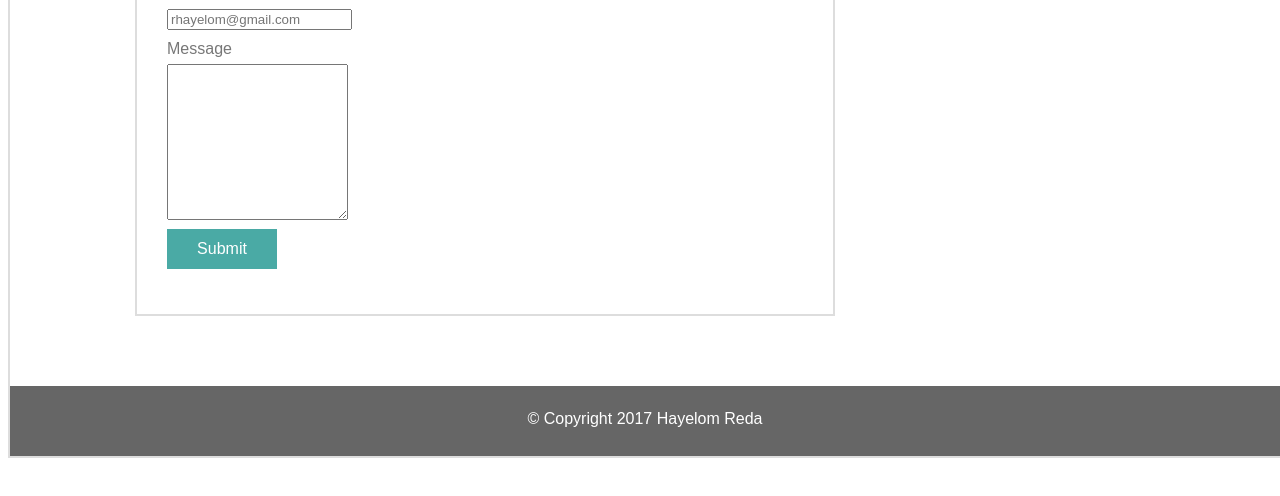
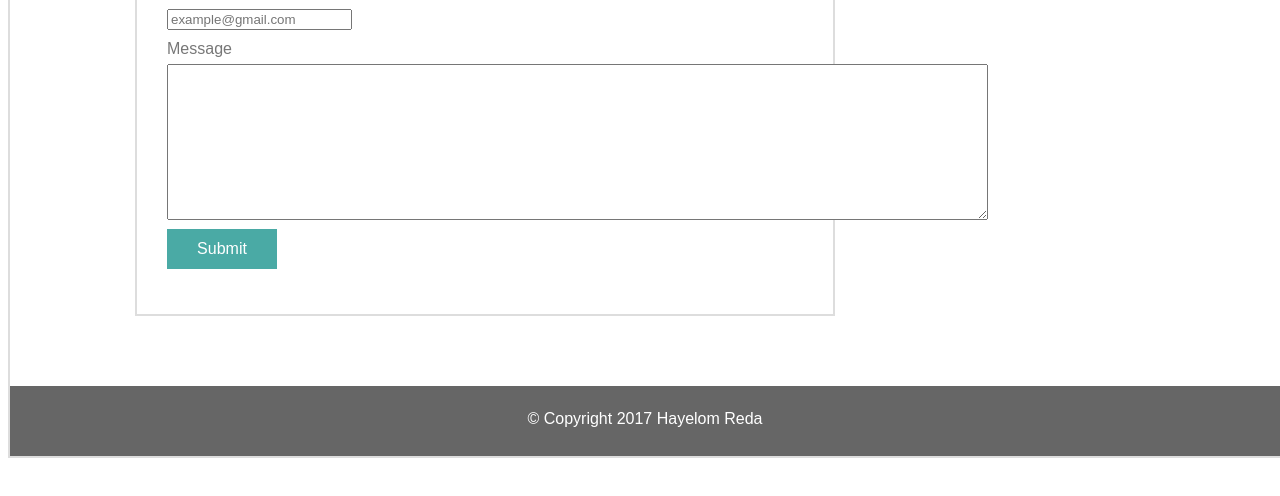
Before and after one commit to HayelomR/Basic-portfolio, a plain HTML site: page contact.html in a window 1280 px wide. Shown: the part 282-778 px from the top of the page. Drawn offline with Linux system fonts and the light colour scheme.

Commit message:
minor changes

```diff
--- a/contact.html
+++ b/contact.html
@@ -25,13 +25,11 @@
           <h2>Contact</h2>
           <form id="contact">
             <label for="name">Name</label><br>
-				<input id="name" type="text" autocomplete="username" placeholder="Jon Doe" required><br>
+            <input id="name" type="text"placeholder="Jon Doe" required><br>
             <label for="email">Email</label><br>
-				<input id="email" type="email" name="email" autocomplete="email"
-					   placeholder="rhayelom@gmail.com" required><br>
+            <input id="email" type="email" name="email"placeholder="example@gmail.com" required><br>
             <label for="textfield">Message</label><br>
-				<textarea id="textfield" rows="10"></textarea><br>
-
+            <textarea rows="10" cols="100"></textarea><br>
             <button class="button" type="submit" name="submit">Submit</button>
 
           </section>
```
Also changed, not shown: assets/css/style.css (+5 -5 lines). Lines whose indentation alone changed are shown as unchanged.
